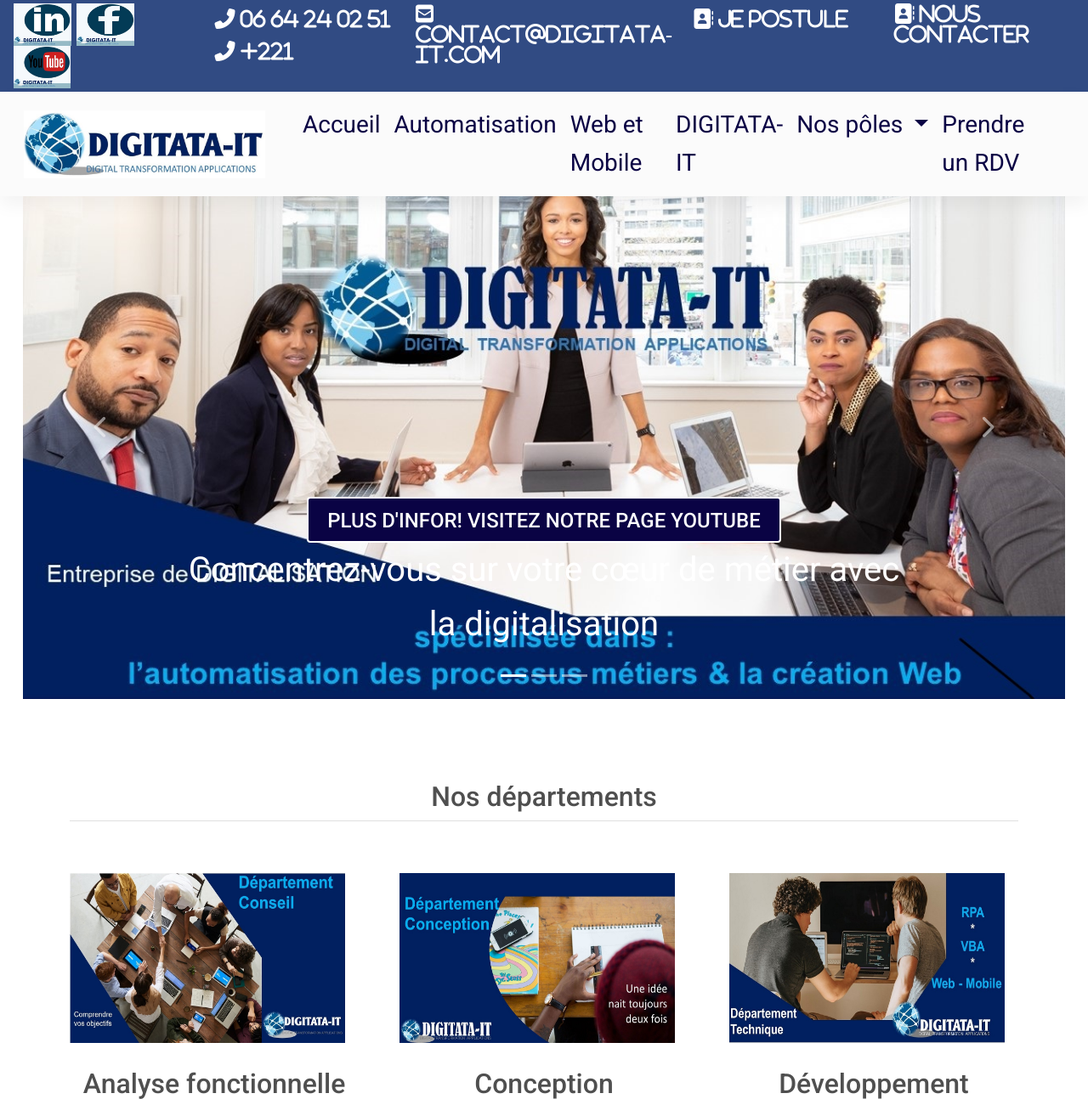
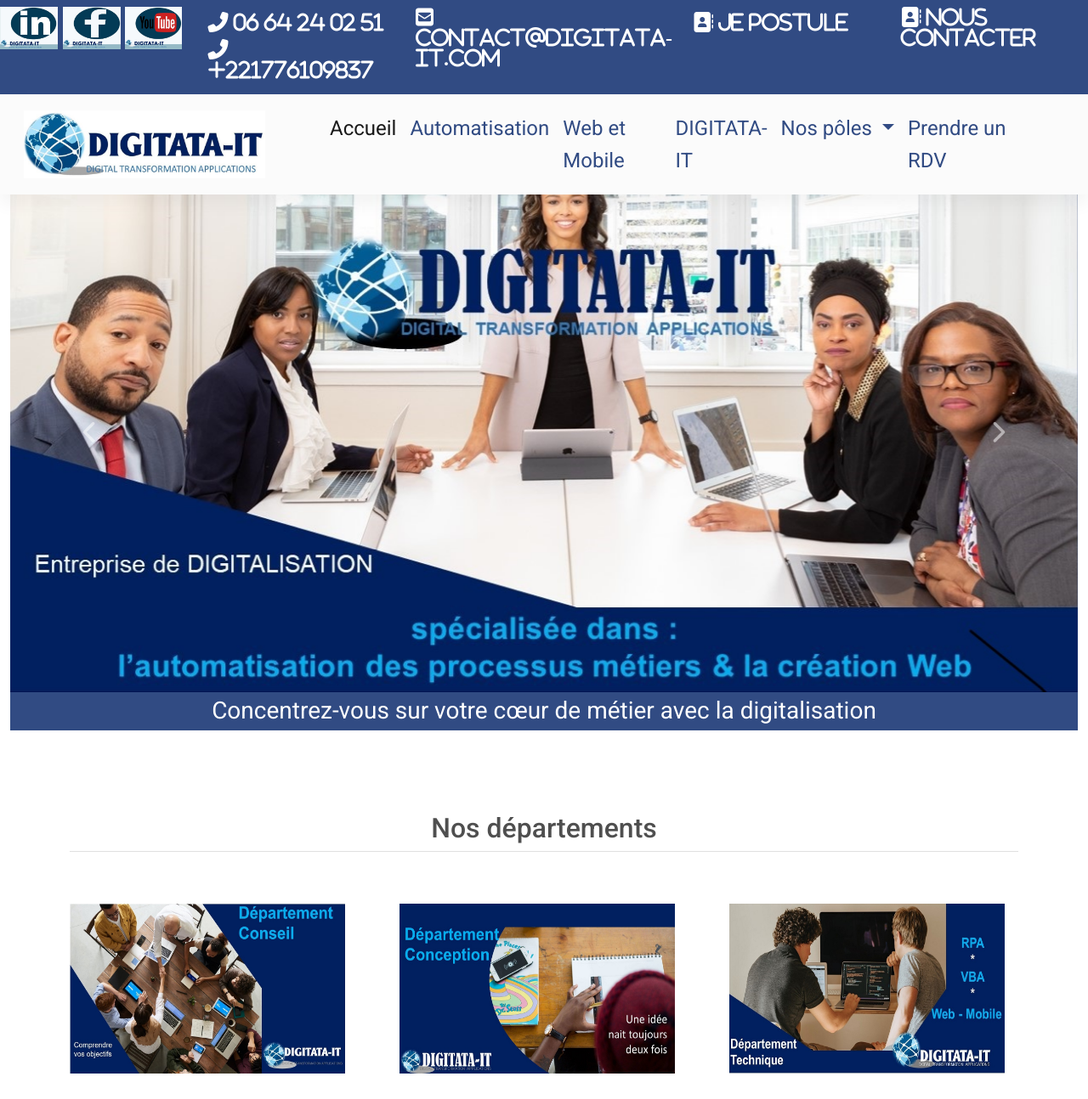
Before and after one commit to peinda/digitata, a Symfony app: template templates/accueil/index.html.twig in a window 1280 px wide. Shown: the top 1294 px of the page at 85% size. Run offline with Twig, Linux system fonts and the light colour scheme; the template is opened without the code that fills it, so the values that code supplies are empty; some libraries are stand-ins or nearby versions.

Commit message:
page d'accueil

```diff
--- a/public/css/style.css
+++ b/public/css/style.css
@@ -1,3 +1,15 @@
 a{
     color: #314B83;
 }
+#navbarResponsive{
+    color: #314B83;
+}
+.nav-i{
+    color: #314B83;
+}
+.carousel{
+    background-color: #314B83;
+}
+.naba{
+    font-size: 5px;
+}
--- a/templates/layeout.html.twig
+++ b/templates/layeout.html.twig
@@ -20,25 +20,24 @@
   <link rel="stylesheet" href="{{ asset('css/mdb.min.css') }}">
   <!-- Your custom styles (optional) -->
   <link rel="stylesheet" href="{{ asset('css/style.min.css') }}">
-    <link rel="stylesheet" href="{{ asset('css/style.css') }}">
+ <link rel="stylesheet" href="{{ asset('css/style.css') }}">
 
 </head>
 <body>
 
             <!--Grid column-->
 <div class="container-fluide fixed-top">
-  <header class="blog-header py-1 d-none d-lg-block text-white fs-4"  style=" background-color: #314B83;  ">
-    <div class="row mx-1 ">
-         <div class="col  ">
+  <header class="blog-header py-2 d-none d-lg-block text-white fs-4"  style=" background-color: #314B83;  ">
+    <div class="row">
+         <div class="col">
           <a  href="https://www.linkedin.com/company/digitata-it/" class="text-white" ><img  style="height:50px;" src="{{ asset('img/link.jpg') }}"></a>
           <a  href="https://www.facebook.com/Digitatait" class="text-white" ><img  style="height:50px;" src="{{ asset('img/face.jpg') }}"></a>
-              <a  href="https://www.youtube.com/channel/UCgVJlRUAptlXo8F0Oez6mtQ" class="text-white"><img  style="height:50px;" src="{{ asset('img/you.jpg') }}"></a>
-
+          <a  href="https://www.youtube.com/channel/UCgVJlRUAptlXo8F0Oez6mtQ" class="text-white"><img  style="height:50px;" src="{{ asset('img/you.jpg') }}"></a>
     </div>
     <div class="col text-white"><i class="fas fa-phone-alt"> 06 64 24 02 51</i>
-    <i class="fas fa-phone-alt"> +221</i>
+    <i class="fas fa-phone-alt"> +221776109837</i>
     </div>
-    <div class="col text-white"><a  class="text-white" href="mailto:contact@digitata-it.fr"><i class="fas fa-envelope-square"> contact@digitata-it.com</i></a></div>
+    <div class="col text-white"><a class="text-white" href="mailto:contact@digitata-it.fr"><i class="fas fa-envelope-square"> contact@digitata-it.com</i></a></div>
     <div class="col text-white">
         {% if is_granted('IS_AUTHENTICATED_REMEMBERED') %}
             {% if is_granted('ROLE_ADMIN') %}
@@ -53,12 +52,12 @@
     <div class="col"><a  class="text-white" href="{{path('contact')}}"><i class="fas fa-address-book"> Nous contacter</i></a></div>
   </div>
   </header>
-
-        <nav class="navbar navbar-expand-lg navbar-light bg-light fs-6">
+        <nav class="navbar navbar-expand-lg navbar-light bg-light fs-8">
           <div class="container-fluid">
             <a class="navbar-brand"
               href="{{ path('accueil') }}"><img  style="height:80px;" src="{{ asset('img/logo.jpg') }}" alt="Second slide"></a>
-            <button class="navbar-toggler" type="button"
+
+           {#  <button class="navbar-toggler" type="button"
               data-toggle="collapse" data-target="#navbarResponsive"
               aria-controls="navbarResponsive" aria-expanded="false"
               aria-label="Toggle navigation">
@@ -66,25 +65,21 @@
                <div style=" width: 35px;  height: 5px;  background-color: #0a0344;  margin: 6px 0;"></div>
                <div style=" width: 35px;  height: 5px;  background-color: #0a0344;  margin: 6px 0;"></div>
                <div style=" width: 35px;  height: 5px;  background-color: #0a0344;  margin: 6px 0;"></div></span>
-            </button>
-            <div class="collapse navbar-collapse font-weight-bold-black  fs-3 mx-3"  id="navbarResponsive" >
+            </button> #}
+
+            <div class="collapse navbar-collapse font-weight-bold-black py-1 fs-4 mx-5"  id="navbarResponsive" >
               <ul class="navbar-nav ml-auto" >
                 <li class="nav-item active">
-                <li class="nav-item active"><a class="nav-link " style=" color: #0a0344;  "
-                 href="{{ path('accueil')}}">Accueil
-                </a></li>
-                <li class="nav-item"><a class="nav-link" style=" color: #0a0344;  "
-                  href="{{ path('automatisation') }}">Automatisation </a></li>
-                  <li class="nav-item"><a class="nav-link" style=" color: #0a0344;  "
-                  href="{{ path('web') }}">Web et Mobile </a></li>
-                <li class="nav-item"><a class="nav-link" style=" color: #0a0344;  "
-                  href="{{ path('digitata') }}">DIGITATA-IT</a></li>
+                <li class="nav-item active"><a class="nav-link" href="{{ path('accueil')}}">Accueil</a></li>
+                <li class="nav-item"><a class="nav-link" style=" color: #314B83;" href="{{ path('automatisation') }}">Automatisation </a></li>
+                  <li class="nav-item"><a class="nav-link" style=" color: #314B83;" href="{{ path('web') }}">Web et Mobile </a></li>
+                <li class="nav-item"><a class="nav-link" style=" color: #314B83;" href="{{ path('digitata') }}">DIGITATA-IT</a></li>
 
               <li class="nav-item dropdown">
-            <a class="nav-link dropdown-toggle" style=" color: #0a0344;  " href="#" id="navbarDropdownMenuLink" data-toggle="dropdown" aria-haspopup="true" aria-expanded="false">
+            <a class="nav-link dropdown-toggle" style=" color: #314B83;  " href="#" id="navbarDropdownMenuLink" data-toggle="dropdown" aria-haspopup="true" aria-expanded="false">
               Nos pôles
             </a>
-            <div class="dropdown-menu fs-4 " aria-labelledby="navbarDropdownMenuLink" style=" background-color: #0a0344;  ">
+            <div class="dropdown-menu fs-4 " aria-labelledby="navbarDropdownMenuLink" style=" background-color: #314B83;  ">
               <a class="dropdown-item text-white" href="{{ path('uipath') }}" >RPA-UIPath</a>
               <a class="dropdown-item text-white" href="{{ path('vba') }}">VBA-Office</a>
               <a class="dropdown-item text-white" href="{{ path('formation') }}">UIPath-Formation</a>
@@ -92,16 +87,12 @@
               <a class="dropdown-item text-white" href="{{ path('liste_offres') }}">Recrutement</a>
             </div>
             </li>
-                <li class="nav-item "><a class="nav-link" href="{{path('booking')}}" style=" color: #0a0344;  ">Prendre un RDV</a></li>
+                <li class="nav-item "><a class="nav-link" href="{{path('booking')}}" style=" color: #314B83;  ">Prendre un RDV</a></li>
               </ul>
             </div>
           </div>
-
         </nav>
 </div>
-
-
-
 
 
 <!--Main Navigation-->
@@ -124,15 +115,39 @@
           <!--Main container-->
     <div class="container-fluid">
 
-        <section >
-            <!--Grid row-->
-            <div >
-
                 <!--Grid column-->
-                <div class="col-lg-12 my-4">
+                    <div id="carouselExampleControls" class="carousel slide" data-ride="carousel">
+                    <div class="carousel-inner">
+                        <div class="carousel-item active">
+                                <img class="d-block w-100" src="{{ asset('img/1-min.jpg') }}" alt="First slide">
+                        </div>
+                        <div class="carousel-item">
+                                <img class="d-block w-100" src="{{ asset('img/2-min.jpg') }}" alt="Second slide">
+                        </div>
+                        <div class="carousel-item">
+                                <img class="d-block w-100" src="{{ asset('img/3-min.jpg') }}" alt="Second slide">
+                        </div>
+                        <div class="carousel-item">
+                                <img class="d-block w-100" src="{{ asset('img/4-min.jpg') }}" alt="Second slide">
+                        </div>
+                        <div class="carousel-item">
+                                <img class="d-block w-100" src="{{ asset('img/5-min.jpg') }}" alt="Second slide">
+                        </div>
+                    </div>
+                    <a class="carousel-control-prev" href="#carouselExampleControls" role="button" data-slide="prev">
+                        <span class="carousel-control-prev-icon" aria-hidden="true"></span>
+                        <span class="sr-only">Previous</span>
+                    </a>
+                    <a class="carousel-control-next" href="#carouselExampleControls" role="button" data-slide="next">
+                        <span class="carousel-control-next-icon" aria-hidden="true"></span>
+                        <span class="sr-only">Next</span>
+                    </a>
+                    <div class="slog">
+                      <p class=" text-center text-white fs-3"> Concentrez-vous sur votre cœur de métier avec la digitalisation</p>
+                    </div>
 
                     <!--Carousel Wrapper-->
-                    <div id="carousel-example-1z" class="carousel slide carousel-fade carousel-fade overflow-hidden" data-ride="carousel">
+                    {# <div id="carousel-example-1z" class="carousel slide carousel-fade carousel-fade overflow-hidden" data-ride="carousel">
                         <!--Indicators-->
                         <ol class="carousel-indicators">
                             <li data-target="#carousel-example-1z" data-slide-to="0" class="active"></li>
@@ -203,8 +218,8 @@
                             <span class="sr-only">Next</span>
                         </a>
                     </div>
+ #}
 
-                </div>
             </div>
             <!--Grid row-->
 
@@ -226,7 +241,7 @@
                 </div> #}
                 <!--/.Call to action-->
             </div>
-        </section>
+
         <!---->
 
         <div class="container py-5 text-justify" id="featured-3">
@@ -337,8 +352,6 @@
 
         </section>
         <!--Section Features-->
-
-
 
     </div>
     <br />
```
Also changed, not shown: public/img/deb.jpg (added), public/img/dem.jpg (added), public/img/pagepropos.jpg (added), public/img/tier.jpg (added).
